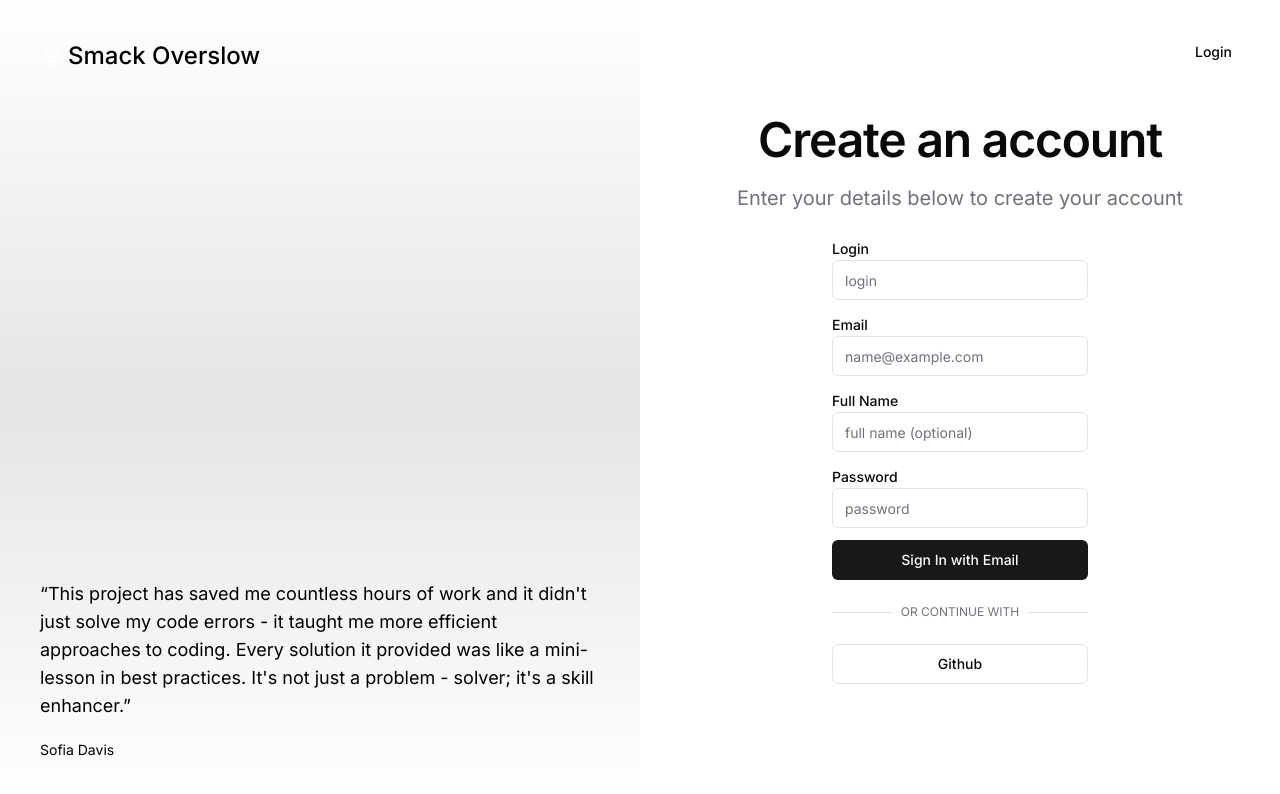
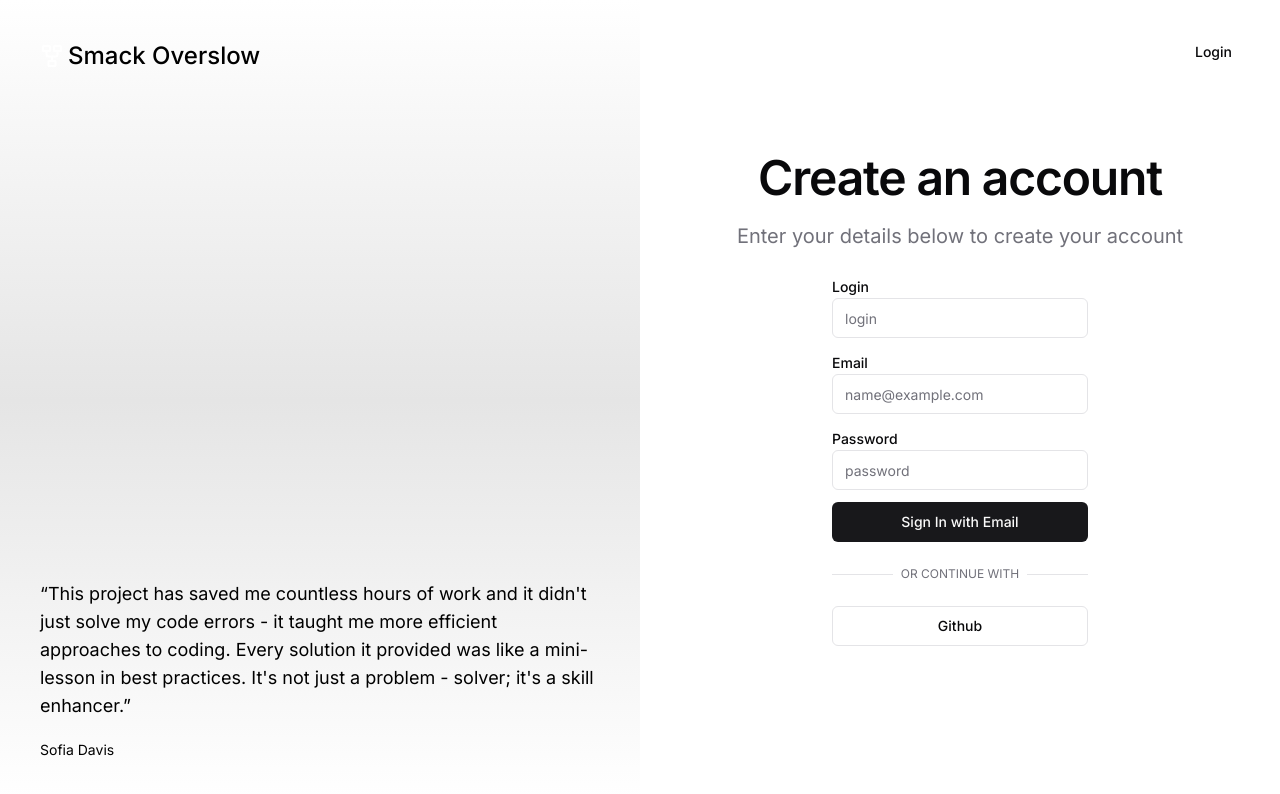
Before and after one commit to hicoolasss/usof-frontend, a Next.js app: page /registration in a window 1280 px wide. Shown: the top 794 px of the page. Built offline with nearby package versions, Linux system fonts and the light colour scheme; no server answers.

Commit message:
removed full_name

```diff
--- a/components/user-auth-form.jsx
+++ b/components/user-auth-form.jsx
@@ -73,21 +73,6 @@ export function UserAuthForm({ className, ...props }) {
               />
             </div>
 
-            <div>
-              <Label htmlFor="fullName">
-                Full Name
-              </Label>
-              <Input
-                id="fullName"
-                name="fullName"
-                placeholder="full name (optional)"
-                type="text"
-                autoCapitalize="none"
-                autoCorrect="off"
-                disabled={isLoading}
-              />
-            </div>
-
 
             <div>
               <Label htmlFor="password">
```
